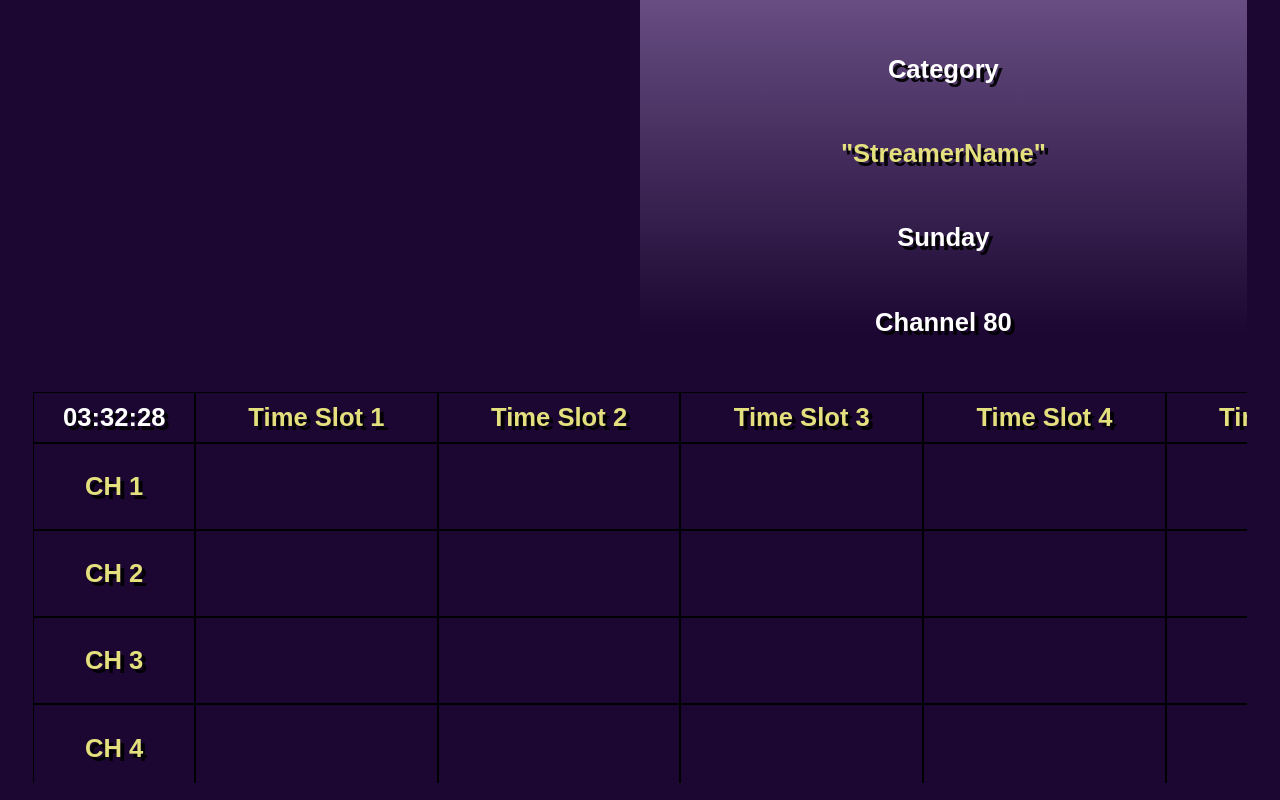
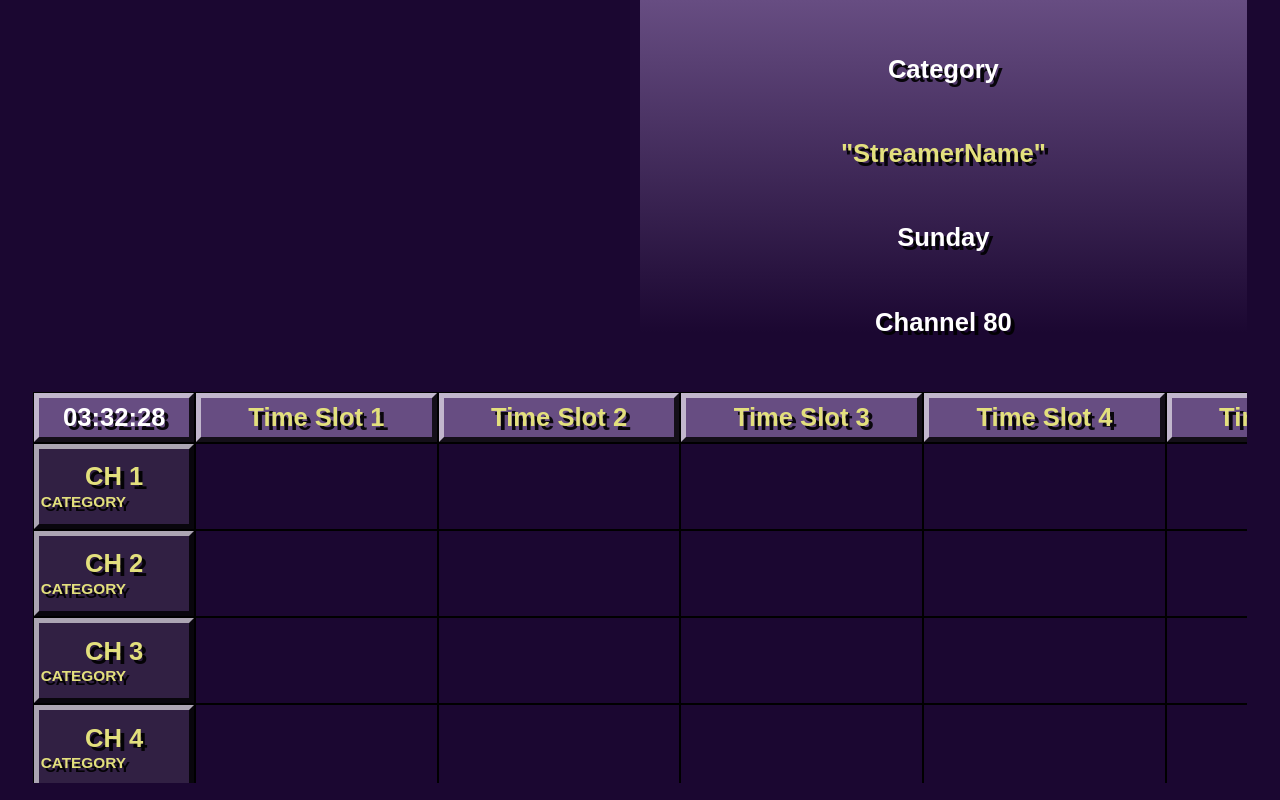
Before and after one commit to site-tech/VibeGuide, a React (Vite) app: page / in a window 1280 px wide. Built offline with nearby package versions, Linux system fonts and the light colour scheme.

Commit message:
better save state

```diff
--- a/src/App.jsx
+++ b/src/App.jsx
@@ -6,7 +6,8 @@ function App() {
   const today = new Date().toLocaleDateString('en-US', { weekday: 'long' })
   const [currentTime, setCurrentTime] = useState(new Date())
   const scrollRef = useRef(null)
-  const scrollLockRef = useRef({ direction: null, startX: 0, startY: 0 })
+  const scrollLockRef = useRef({ direction: null, startX: 0, startY: 0, scrollAccumulator: 0 })
+  const autoScrollRef = useRef({ timeout: null, interval: null, lastInteraction: Date.now() })
 
   useEffect(() => {
     const timer = setInterval(() => {
@@ -15,12 +16,89 @@ function App() {
     return () => clearInterval(timer)
   }, [])
 
+  // Auto-scroll effect
+  useEffect(() => {
+    const scrollElement = scrollRef.current
+    if (!scrollElement) return
+
+    const getRowHeight = () => {
+      const vh = window.innerHeight / 100
+      const vw = window.innerWidth / 100
+      return (50 * vh - 4 * vw) / 4 // typicalRowHeight in pixels
+    }
+
+    const startAutoScroll = () => {
+      const rowHeight = getRowHeight()
+      const targetScroll = scrollElement.scrollTop + (4 * rowHeight)
+      const startScroll = scrollElement.scrollTop
+      const duration = 8000 // 8 seconds to scroll 4 rows
+      const startTime = Date.now()
+
+      autoScrollRef.current.interval = setInterval(() => {
+        const elapsed = Date.now() - startTime
+        const progress = Math.min(elapsed / duration, 1)
+        const easeProgress = progress * (2 - progress) // ease out
+
+        scrollElement.scrollTop = startScroll + (targetScroll - startScroll) * easeProgress
+
+        if (progress >= 1) {
+          clearInterval(autoScrollRef.current.interval)
+          // Wait 10 seconds before next scroll
+          autoScrollRef.current.timeout = setTimeout(() => {
+            if (Date.now() - autoScrollRef.current.lastInteraction >= 10000) {
+              startAutoScroll()
+            }
+          }, 10000)
+        }
+      }, 16) // ~60fps
+    }
+
+    const resetAutoScroll = () => {
+      autoScrollRef.current.lastInteraction = Date.now()
+      clearTimeout(autoScrollRef.current.timeout)
+      clearInterval(autoScrollRef.current.interval)
+
+      // Start 10 second countdown
+      autoScrollRef.current.timeout = setTimeout(() => {
+        if (Date.now() - autoScrollRef.current.lastInteraction >= 10000) {
+          startAutoScroll()
+        }
+      }, 10000)
+    }
+
+    // Initial auto-scroll setup
+    resetAutoScroll()
+
+    // Reset on user interaction
+    const handleInteraction = () => {
+      resetAutoScroll()
+    }
+
+    scrollElement.addEventListener('wheel', handleInteraction)
+    scrollElement.addEventListener('touchstart', handleInteraction)
+    scrollElement.addEventListener('mousedown', handleInteraction)
+
+    return () => {
+      clearTimeout(autoScrollRef.current.timeout)
+      clearInterval(autoScrollRef.current.interval)
+      scrollElement.removeEventListener('wheel', handleInteraction)
+      scrollElement.removeEventListener('touchstart', handleInteraction)
+      scrollElement.removeEventListener('mousedown', handleInteraction)
+    }
+  }, [])
+
   useEffect(() => {
     const scrollElement = scrollRef.current
     const headerRow = document.getElementById('header-row')
     const firstColumn = document.getElementById('first-column')
 
     if (!scrollElement) return
+
+    // Calculate column width in pixels for snap scrolling
+    const getColumnWidth = () => {
+      const vw = window.innerWidth / 100
+      return 18.96 * vw // typicalColumnWidth in pixels
+    }
 
     const handleScroll = () => {
       if (headerRow) {
@@ -44,8 +122,28 @@ function App() {
       }
 
       if (scrollLockRef.current.direction === 'horizontal') {
-        scrollElement.scrollLeft += e.deltaX + e.deltaY
         e.preventDefault()
+
+        // Accumulate scroll delta with reduced sensitivity (40% of original)
+        scrollLockRef.current.scrollAccumulator += (e.deltaX + e.deltaY) * 0.4
+
+        // Only trigger column snap when accumulated scroll exceeds threshold
+        const scrollThreshold = 30 // Require more scroll input to trigger
+        if (Math.abs(scrollLockRef.current.scrollAccumulator) >= scrollThreshold) {
+          const columnWidth = getColumnWidth()
+          const currentColumn = Math.round(scrollElement.scrollLeft / columnWidth)
+          const scrollDirection = scrollLockRef.current.scrollAccumulator > 0 ? 1 : -1
+          const targetColumn = Math.max(0, currentColumn + scrollDirection)
+          const targetScroll = targetColumn * columnWidth
+
+          scrollElement.scrollTo({
+            left: targetScroll,
+            behavior: 'smooth'
+          })
+
+          // Reset accumulator after snap
+          scrollLockRef.current.scrollAccumulator = 0
+        }
       } else if (scrollLockRef.current.direction === 'vertical') {
         scrollElement.scrollTop += e.deltaY + e.deltaX
         e.preventDefault()
@@ -55,6 +153,7 @@ function App() {
       clearTimeout(scrollLockRef.current.timeout)
       scrollLockRef.current.timeout = setTimeout(() => {
         scrollLockRef.current.direction = null
+        scrollLockRef.current.scrollAccumulator = 0
       }, 75)
     }
 
@@ -145,7 +244,7 @@ function App() {
       display: 'flex',
       flexDirection: 'column',
       padding: '0 2.6vw 1.3vw 2.6vw',
-      filter: 'blur(0.5px)',
+      filter: 'blur(0.75px)',
       imageRendering: 'pixelated'
     }}>
       {/* Top Half - Split into 2 quadrants */}
@@ -247,7 +346,25 @@ function App() {
           zIndex: 4,
           backgroundColor: '#1B0731'
         }}>
-          <div style={firstColumnHeaderStyle}>{formatTime(currentTime)}</div>
+          <div style={{
+            ...firstColumnHeaderStyle,
+            position: 'relative'
+          }}>
+            <div style={{
+              position: 'absolute',
+              top: 0,
+              left: 0,
+              width: '100%',
+              height: '100%',
+              backgroundColor: '#674D82',
+              borderTop: '5px solid rgba(255, 255, 255, 0.6)',
+              borderLeft: '5px solid rgba(255, 255, 255, 0.6)',
+              borderBottom: '5px solid rgba(0, 0, 0, 0.8)',
+              borderRight: '5px solid rgba(0, 0, 0, 0.8)',
+              zIndex: -1
+            }} />
+            <span style={{ position: 'relative', zIndex: 1 }}>{formatTime(currentTime)}</span>
+          </div>
         </div>
 
         {/* Frozen Header Row */}
@@ -265,7 +382,25 @@ function App() {
           }}
         >
           {Array.from({ length: totalColumns - 1 }, (_, i) => (
-            <div key={i} style={headerCellStyle}>Time Slot {i + 1}</div>
+            <div key={i} style={{
+              ...headerCellStyle,
+              position: 'relative'
+            }}>
+              <div style={{
+                position: 'absolute',
+                top: 0,
+                left: 0,
+                width: '100%',
+                height: '100%',
+                backgroundColor: '#674D82',
+                borderTop: '5px solid rgba(255, 255, 255, 0.6)',
+                borderLeft: '5px solid rgba(255, 255, 255, 0.6)',
+                borderBottom: '5px solid rgba(0, 0, 0, 0.8)',
+                borderRight: '5px solid rgba(0, 0, 0, 0.8)',
+                zIndex: -1
+              }} />
+              <span style={{ position: 'relative', zIndex: 1 }}>Time Slot {i + 1}</span>
+            </div>
           ))}
         </div>
 
@@ -285,7 +420,38 @@ function App() {
           }}
         >
           {Array.from({ length: totalRows - 1 }, (_, i) => (
-            <div key={i} style={{...firstColumnStyle, height: typicalRowHeight}}>CH {i + 1}</div>
+            <div key={i} style={{
+              ...firstColumnStyle,
+              height: typicalRowHeight,
+              position: 'relative',
+              flexDirection: 'column',
+              gap: '0.2vh',
+              padding: '0 0.5vw'
+            }}>
+              <div style={{
+                position: 'absolute',
+                top: 0,
+                left: 0,
+                width: '100%',
+                height: '100%',
+                backgroundColor: '#312043',
+                borderTop: '5px solid rgba(255, 255, 255, 0.6)',
+                borderLeft: '5px solid rgba(255, 255, 255, 0.6)',
+                borderBottom: '5px solid rgba(0, 0, 0, 0.8)',
+                borderRight: '5px solid rgba(0, 0, 0, 0.8)',
+                zIndex: -1
+              }} />
+              <span style={{ position: 'relative', zIndex: 1 }}>CH {i + 1}</span>
+              <span style={{
+                position: 'relative',
+                zIndex: 1,
+                fontSize: 'clamp(10px, 1.2vw, 30px)',
+                whiteSpace: 'nowrap',
+                overflow: 'hidden',
+                textOverflow: 'ellipsis',
+                width: '100%'
+              }}>CATEGORY</span>
+            </div>
           ))}
         </div>
 
```
